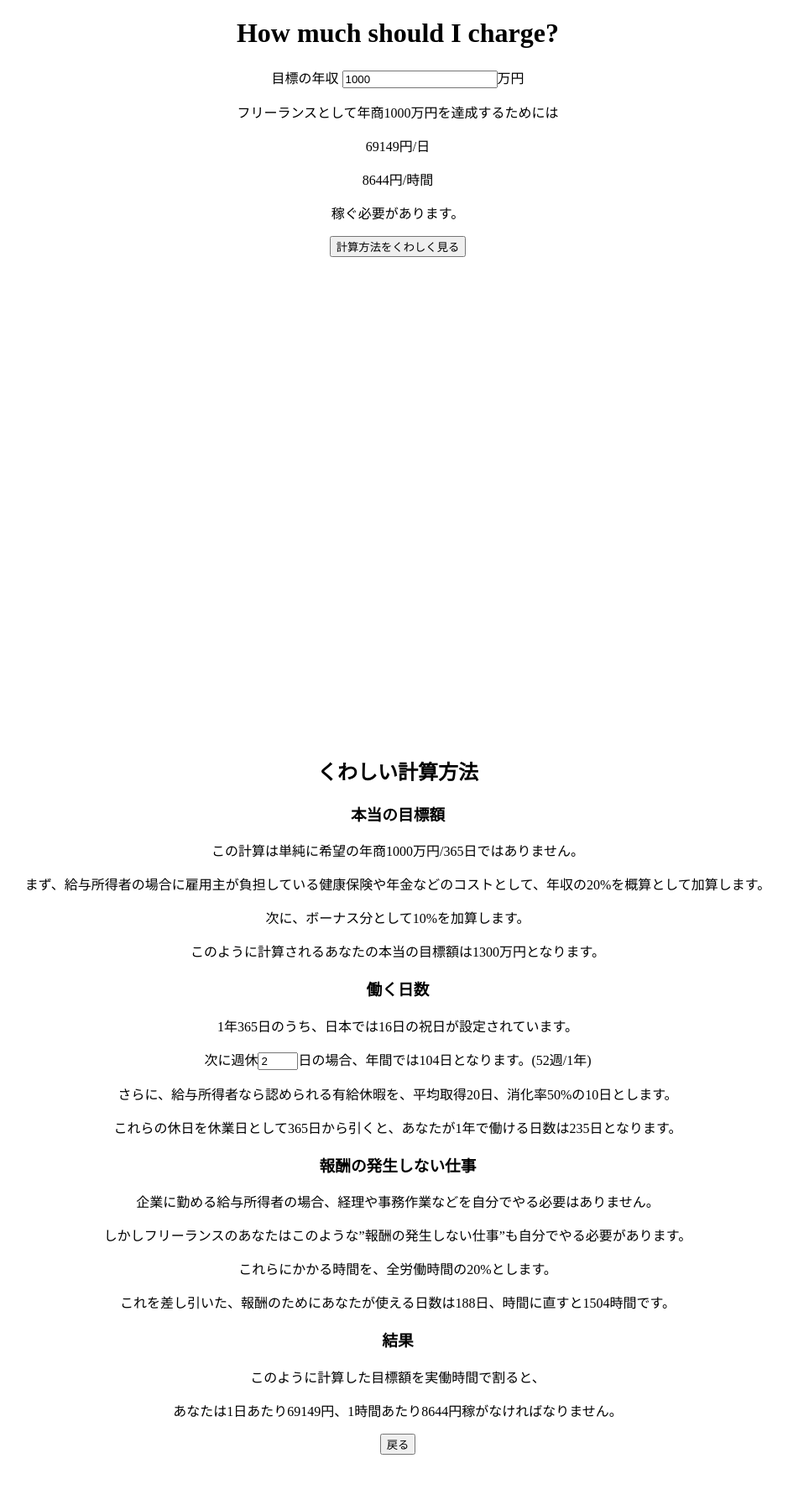
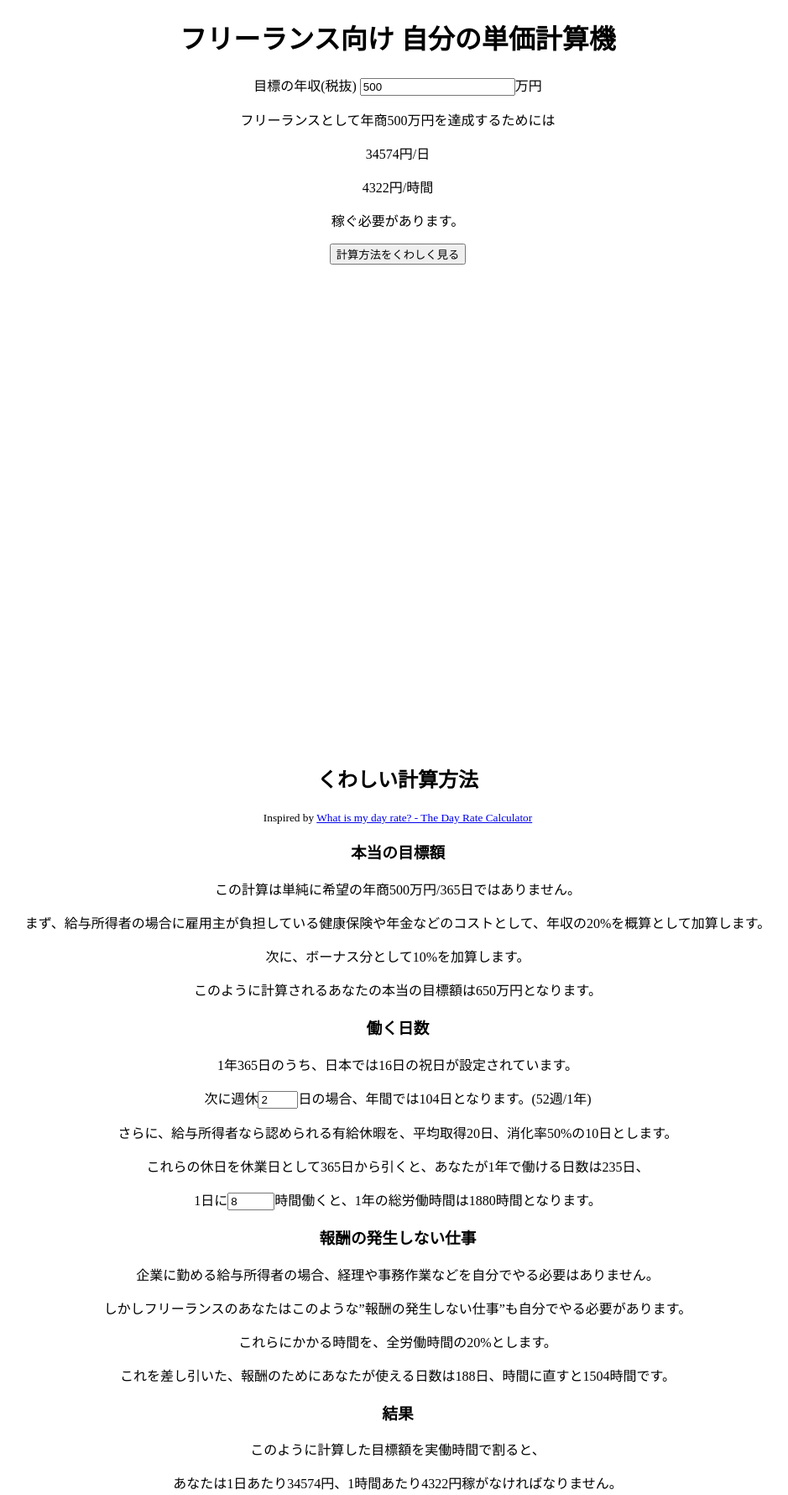
Before and after one commit to yinouet/portfolio, a plain HTML site: page myEarning/index.html in a window 1280 px wide. Shown: the top 1780 px of the page at 84% size, without its empty margins (166-1105 px from the left). Before the commit the page ends 1740 px from the top, so only its background shows below. Drawn offline with nearby package versions, Linux system fonts and the light colour scheme.

Commit message:
myEraning完成

```diff
--- a/myEarning/assets/js/app.js
+++ b/myEarning/assets/js/app.js
@@ -1,7 +1,7 @@
 var app = new Vue({
   el: "#app",
   data: {
-    expect: 1000,
+    expect: 500,
     weeklyOff: 2,
     dailyWH: 8,
     pto: 10,
@@ -18,6 +18,9 @@ var app = new Vue({
     yearWD: function() {
       return 365 - this.nationalHolidays - this.pto - this.annualOff;
     },
+    yearWH: function() {
+      return this.yearWD * this.dailyWH;
+    },
     actualRate: function() {
       return (100 - this.errandsRate) / 100;
     },
@@ -25,7 +28,7 @@ var app = new Vue({
       return Math.round(this.yearWD * this.actualRate * 100) / 100;
     },
     actualWH: function() {
-      return Math.round(this.actualWD * this.dailyWH * 100) / 100;
+      return Math.round(this.yearWH * this.actualRate * 100) / 100;
     },
     resultDay: function() {
       return Math.round((this.target * 10000) / this.actualWD);
--- a/myEarning/index.html
+++ b/myEarning/index.html
@@ -2,19 +2,43 @@
 <html lang="ja">
 
 <head>
+  <!-- Global site tag (gtag.js) - Google Analytics -->
+  <script async src="https://www.googletagmanager.com/gtag/js?id=UA-154146095-2"></script>
+  <script>
+    window.dataLayer = window.dataLayer || [];
+    function gtag() { dataLayer.push(arguments); }
+    gtag('js', new Date());
+
+    gtag('config', 'UA-154146095-2');
+  </script>
+
   <meta charset="UTF-8">
   <meta name="viewport" content="width=device-width, initial-scale=1.0">
   <meta http-equiv="X-UA-Compatible" content="ie=edge">
   <link rel="stylesheet" href="./assets/css/style.css">
   <title>Document</title>
+
+  <meta property="og:title" content="フリーランス向け 自分の単価計算機" />
+  <meta property="og:type" content="website" />
+  <meta property="og:url" content="https://yino.work/myRate" />
+  <!-- <meta property="og:image" content="https://justmarried.site/assets/img/justMarriedTape.jpg" /> -->
+  <meta property="og:site_name" content="フリーランス向け 自分の単価計算機" />
+  <meta property="og:description" content="希望の年商を入力すると1日あたりの単価と1時間あたりの単価を表示します。目標へのモチベーションにするもよし、見込みの甘さに絶望するもよし。" />
+  <meta name="twitter:card" content="summary" />
+  <!-- <meta name="twitter:site" content="@" /> -->
+  <meta name="twitter:domain" content="yino.work" />
+  <meta name="twitter:title" content="フリーランス向け 自分の単価計算機" />
+  <meta name="twitter:description" content="希望の年商を入力すると1日あたりの単価と1時間あたりの単価を表示します。目標へのモチベーションにするもよし、見込みの甘さに絶望するもよし。" />
+  <!-- <meta name="twitter:image" content="https://justmarried.site/assets/img/justMarriedTape.jpg" /> -->
+  <!-- <meta itemprop="image" content="https://justmarried.site/assets/img/justMarriedTape.jpg" /> -->
 </head>
 
 <body>
   <!-- 開発バージョン、便利なコンソールの警告が含まれています -->
-  <h1>How much should I charge?</h1>
+  <h1>フリーランス向け 自分の単価計算機</h1>
   <div id="app">
     <div id="abstract" class="section">
-      <span class="expect-caption">目標の年収</span>
+      <span class="expect-caption">目標の年収(税抜)</span>
       <label for="expect">
         <input class="expect-input" type="text" v-model.number="expect" name="expect">万円</label>
       <!-- <button id="clickbtn_calc" class="btn-calc" v-on:click="calculateMyValue()" type="button">計算する</button> -->
@@ -28,6 +52,8 @@
     </div>
     <div id="detail" class="section">
       <h2>くわしい計算方法</h2>
+      <small>Inspired by <a href="https://www.whatismydayrate.com/" target="_blank" rel="noopener noreferrer">What is my
+          day rate? - The Day Rate Calculator</a></small>
       <h3>本当の目標額</h3>
       <p>この計算は単純に希望の年商{{expect}}万円/365日ではありません。</p>
       <p>まず、給与所得者の場合に雇用主が負担している健康保険や年金などのコストとして、年収の20%を概算として加算します。</p>
@@ -37,7 +63,8 @@
       <p>1年365日のうち、日本では{{nationalHolidays}}日の祝日が設定されています。</p>
       <p>次に週休<input type="number" min="1" max="6" step="1" v-model="weeklyOff">日の場合、年間では{{annualOff}}日となります。(52週/1年)</p>
       <p>さらに、給与所得者なら認められる有給休暇を、平均取得20日、消化率50%の10日とします。</p>
-      <p>これらの休日を休業日として365日から引くと、あなたが1年で働ける日数は{{yearWD}}日となります。</p>
+      <p>これらの休日を休業日として365日から引くと、あなたが1年で働ける日数は{{yearWD}}日、</p>
+      <p>1日に<input type="number" min="1" max="12" step="1" v-model="dailyWH">時間働くと、1年の総労働時間は{{yearWH}}時間となります。</p>
       <h3>報酬の発生しない仕事</h3>
       <p>企業に勤める給与所得者の場合、経理や事務作業などを自分でやる必要はありません。</p>
       <p>しかしフリーランスのあなたはこのような”報酬の発生しない仕事”も自分でやる必要があります。</p>
```
